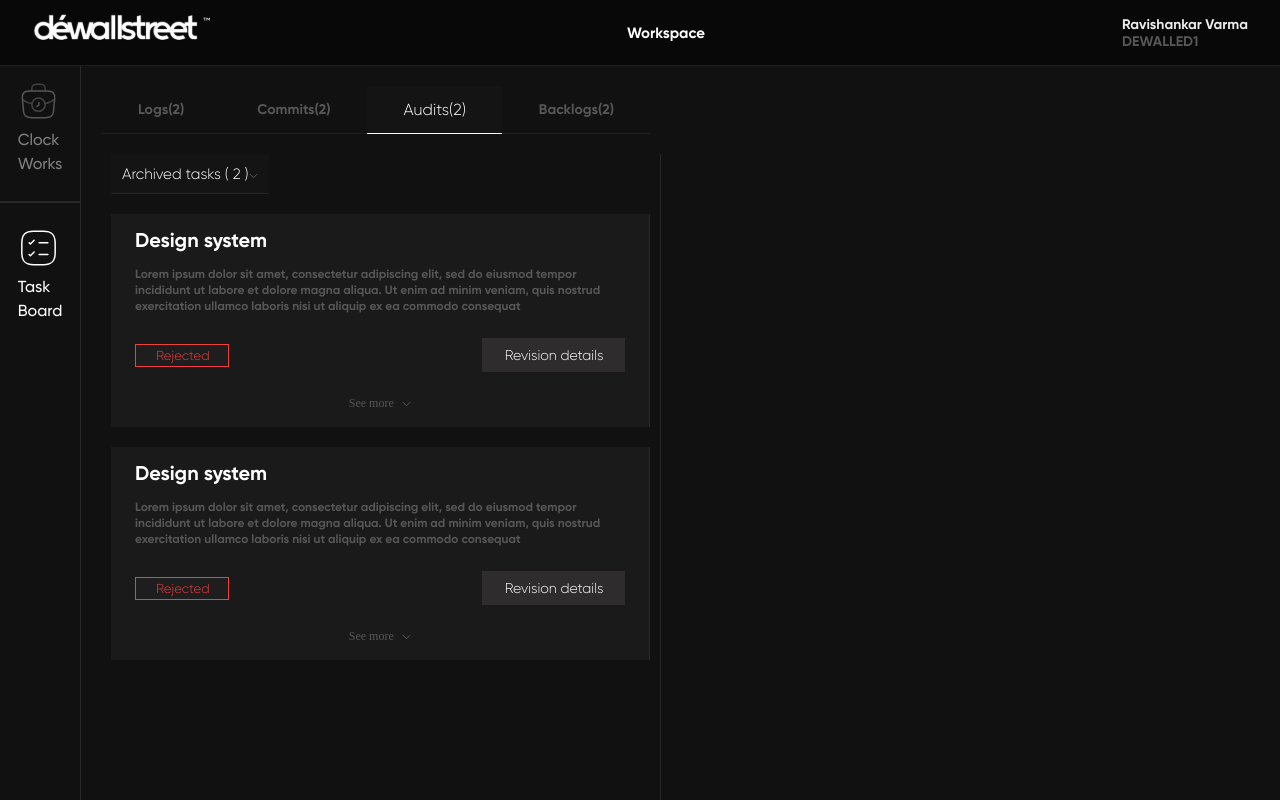
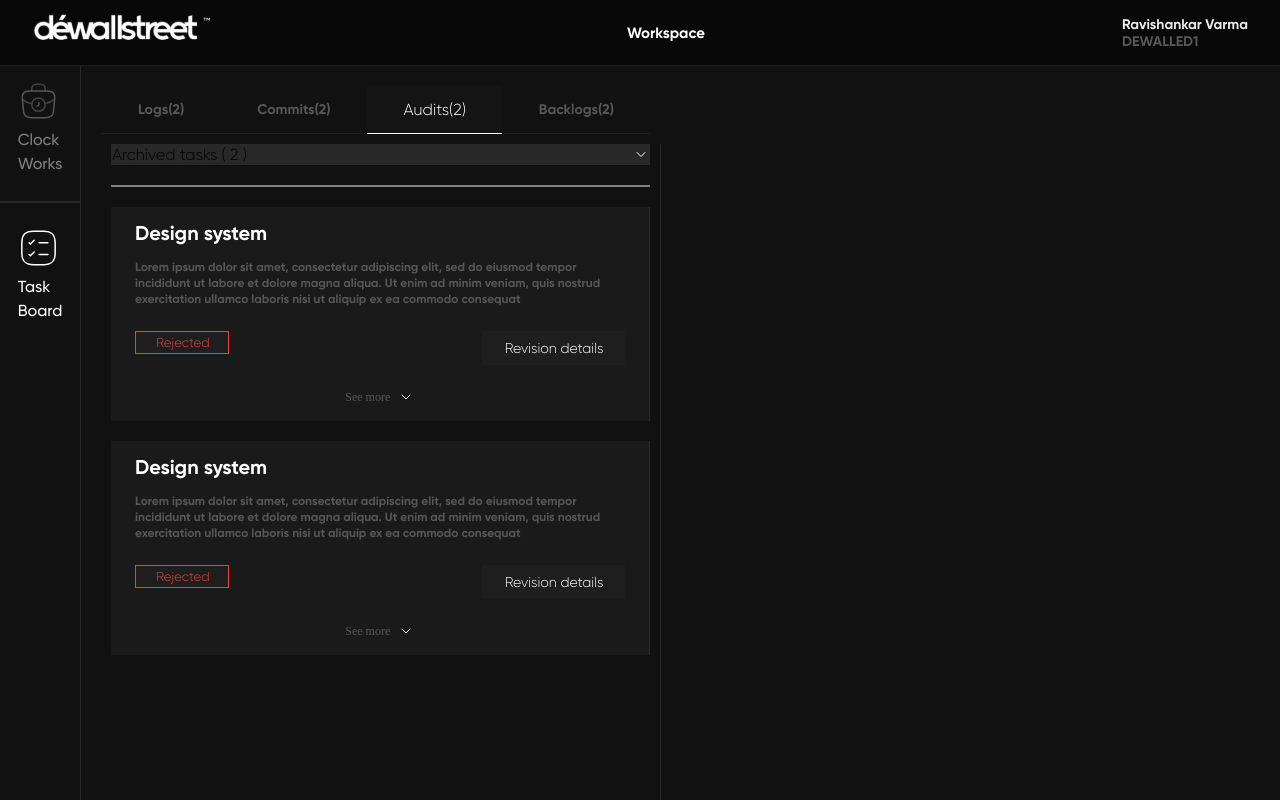
Before and after one commit to chieftain-defutura/Dewallstreet-Timesheet, a React (Vite) app: page /Taskpage/audit in a window 1280 px wide. Shown: the top 800 px of the page. Built offline with nearby package versions, Linux system fonts and the light colour scheme.

Commit message:
chore: pull main

```diff
--- a/src/components/Assigntasks/Timelinegraph/timelinegraph.css
+++ b/src/components/Assigntasks/Timelinegraph/timelinegraph.css
@@ -63,6 +63,7 @@
   display: flex;
   flex-direction: column;
   gap: 16px;
+  width: 100%;
 }
 .days {
   display: flex;
--- a/src/components/Assigntasks/Timelinegraph/timelinegraph.jsx
+++ b/src/components/Assigntasks/Timelinegraph/timelinegraph.jsx
@@ -42,9 +42,11 @@ const Timelinegraph = () => {
               <>
                 <div
                   onClick={() => setToggle("week")}
-                  style={
-                    ({ color: "white" }, { borderBottom: "1px solid #fff" })
-                  }
+                  style={{
+                    color: "white",
+                    borderBottom: "1px solid #fff",
+                    width: "100px",
+                  }}
                 >
                   Week
                 </div>
@@ -73,9 +75,11 @@ const Timelinegraph = () => {
               <>
                 <div
                   onClick={() => setToggle("month")}
-                  style={
-                    ({ color: "white" }, { borderBottom: "1px solid #fff" })
-                  }
+                  style={{
+                    color: "white",
+                    borderBottom: "1px solid #fff",
+                    width: "100px",
+                  }}
                 >
                   Months
                 </div>
@@ -105,9 +109,11 @@ const Timelinegraph = () => {
                 <div
                   className="year"
                   onClick={() => setToggle("year")}
-                  style={
-                    ({ color: "white" }, { borderBottom: "1px solid #fff" })
-                  }
+                  style={{
+                    color: "white",
+                    borderBottom: "1px solid #fff",
+                    width: "100px",
+                  }}
                 >
                   Year
                 </div>
--- a/src/components/Assigntasks/homepage.css
+++ b/src/components/Assigntasks/homepage.css
@@ -21,7 +21,7 @@
   gap: 30px;
   padding: 20px;
   border-right: 1px solid #282828;
-  height: 100vh;
+
 }
 @media (max-width: 1000px) {
   .homepage_main {
--- a/src/components/Revisiondetails/Revisiondetails.css
+++ b/src/components/Revisiondetails/Revisiondetails.css
@@ -0,0 +1,48 @@
+.design_system > h1 {
+  color: var(--canvas, #fff);
+  font-family: var(--font-bold);
+  font-size: 20px;
+}
+.revisiondetails_main {
+  color: var(--labler-tight, #575757);
+  font-family: var(--font-Medium);
+  font-size: 12px;
+}
+.revisiondetails_main h3 {
+  color: white;
+  font-size: 15px;
+}
+.information_link > a,
+.menu_information > a {
+  color: #575757;
+  text-decoration: underline;
+}
+.information_link,
+.file_information,
+.document_information {
+  display: flex;
+  gap: 5px;
+}
+.period_deadline,
+.week_day_hour {
+  display: flex;
+  /* gap: 10px; */
+  justify-content: space-between;
+}
+.periodic_time {
+  display: flex;
+  gap: 10px;
+}
+.day_two,
+.week_one,
+.hour_third {
+  color: var(--canvas, #575757);
+  font-size: 14px;
+  font-style: normal;
+  font-weight: 600;
+  line-height: normal;
+}
+.re_submit {
+  display: flex;
+  justify-content: flex-end;
+}
--- a/src/components/Revisiondetails/Revisiondetails.jsx
+++ b/src/components/Revisiondetails/Revisiondetails.jsx
@@ -1,12 +1,14 @@
 import React from "react";
 import linkicon from "../../assets/icons/link.svg";
 import documenticon from "../../assets/icons/document.svg";
+import timer from "../../assets/icons/timer.svg";
 import "./Revisiondetails.css";
+import Button from "../Button";
 const Revisiondetails = () => {
   return (
-    <div>
+    <div className="revisiondetails_main">
       <div className="design_system">
-        <h3>Design system</h3>
+        <h1>Design system</h1>
         <p>
           Lorem ipsum dolor sit amet, consectetur adipiscing elit, sed do
           eiusmod tempor incididunt ut labore et dolore magna aliqua. Ut enim ad
@@ -15,6 +17,7 @@ const Revisiondetails = () => {
         </p>
       </div>
       <div className="home_page">
+        <h3>1. Home page</h3>
         <p>
           Lorem ipsum dolor sit amet, consectetur adipiscing elit, sed do
           eiusmod tempor incididunt ut labore et dolore magna aliqua. Ut enim ad
@@ -38,7 +41,8 @@ const Revisiondetails = () => {
           <p>Lorem ipsum dolor sit amet, consectetur adipiscing elit.</p>
         </div>
       </div>
-      <div className="menu">
+      <div className="menu_information">
+        <h3>2. Menu</h3>
         <a href="#">
           https://drive.google.com/drive/u/0/folders/1P4q7gb09-L6GgMe5RJlEKDOoGnA66PyH
         </a>
@@ -59,7 +63,34 @@ const Revisiondetails = () => {
           <p>Lorem ipsum dolor sit amet, consectetur adipiscing elit.</p>
         </div>
       </div>
-      <div></div>
+      <div className="period_deadline">
+        <div className="deadline">
+          <h4>DEADLINE</h4>
+          <h3>06 June,2023.</h3>
+        </div>
+        <div className="week_day_hour">
+          <img src={timer} alt="icon" />
+          <div className="periodic_time">
+            <div className="week_one">
+              <h2>01</h2>
+              <p>weeks</p>
+            </div>
+            <div className="day_two">
+              <h2>02</h2>
+              <p>days</p>
+            </div>
+            <div className="hour_three">
+              <h2>03</h2>
+              <p>hours</p>
+            </div>
+          </div>
+        </div>
+      </div>
+      <div className="re_submit">
+        <Button variant="secondary" size="medium">
+          Resubmit
+        </Button>
+      </div>
     </div>
   );
 };
--- a/src/components/Taskboard/Audits/Audits.css
+++ b/src/components/Taskboard/Audits/Audits.css
@@ -1,10 +1,14 @@
 .header_archive {
   display: flex;
   flex-direction: column;
-  gap: 20px;
+  gap: 10px;
   font-family: Gilroy-Light;
   padding: 20px;
 }
+/* .archive_task {
+  display: flex;
+  justify-content: space-between;
+} */
 .audit_cards,
 .audit_main {
   display: flex;
@@ -12,14 +16,21 @@
   gap: 20px;
   /* background-color: #575757; */
 }
-
-.archive_task > button {
+.arch {
+  display: flex;
+  justify-content: space-between;
+}
+/* .audit_main > button {
   color: white;
   font-family: var(--font-Light);
   font-size: 15px;
   background-color: #141414;
-  border-bottom: 1px solid #242424;
   padding: 10px;
+  text-align: left;
+} */
+.archivetask_horizontalline {
+  border: 1px solid gray;
+  width: 100%;
 }
 .reject_button > Button {
   color: rgb(239, 63, 63);
@@ -45,5 +56,10 @@
 .reject_revision {
   display: flex;
   justify-content: space-between;
-  align-items: center;
 }
+.audit_main > button {
+  background-color: #282828;
+}
+.revision_button {
+  font-size: 14px;
+}
--- a/src/components/Taskboard/Audits/Audits.jsx
+++ b/src/components/Taskboard/Audits/Audits.jsx
@@ -1,28 +1,35 @@
 import React, { useState } from "react";
 import "./audits.css";
-import downarrow from "../../../assets/icons/seemorebutton.svg";
+import downarrow from "../../../assets/icons/archivedown.svg";
 import uparrow from "../../../assets/icons/chevron-up.svg";
 import TaskHeader from "../Taskheader";
 import { Auditlist } from "./Audit.JS";
 import Button from "../../Button";
 import Auditseemore from "../../Auditsseemore/Auditseemore";
 
-const AuditDesignsystem = () => {
+const AuditDesignsystem = ({ setRevisiondetails }) => {
+  console.log(setRevisiondetails);
   const RenderAuditdesign = Auditlist.map((Designtype, i) => {
-    return <Auditcontent key={i} data={Designtype} />;
+    return (
+      <Auditcontent
+        key={i}
+        data={Designtype}
+        setRevisiondetails={setRevisiondetails}
+      />
+    );
   });
   return (
     <React.Fragment>
       <div className="header_archive">
         <TaskHeader />
         <div className="audit_main">
-          <div className="archive_task">
-            <button>
-              Archived tasks ( 2 )
+          <button>
+            <div className="arch">
+              <h4> Archived tasks ( 2 )</h4>
               <img src={downarrow} alt="icon" />
-            </button>
-          </div>
-          {/* <div className="archivetask_horizontalline"></div> */}
+            </div>
+          </button>
+          <div className="archivetask_horizontalline"></div>
           <div className="audit_cards">{RenderAuditdesign}</div>
         </div>
       </div>
@@ -31,7 +38,7 @@ const AuditDesignsystem = () => {
 };
 export default AuditDesignsystem;
 
-const Auditcontent = ({ data }) => {
+const Auditcontent = ({ data, setRevisiondetails }) => {
   const [seemore, setSeemore] = useState(false);
   // const [archivetask, setArchivetask] = useState(false);
   console.log("data", data);
@@ -74,7 +81,10 @@ const Auditcontent = ({ data }) => {
                 Rejected
               </Button>
             </div>
-            <div className="logs_button">
+            <div
+              className="revision_button"
+              onClick={() => setRevisiondetails((m) => !m)}
+            >
               <Button variant="secondary" size="medium">
                 Revision details
               </Button>
--- a/src/components/Taskboard/Audits/index.jsx
+++ b/src/components/Taskboard/Audits/index.jsx
@@ -1,12 +1,15 @@
-import React from "react";
+import React, { useState } from "react";
 import Layout from "../../../components/Layout";
 import AuditDesignsystem from "./Audits";
+import Revisiondetails from "../../Revisiondetails/Revisiondetails";
 // import Revisiondetails from "../../Revisiondetails/Revisiondetails";
 const Auditboard = () => {
+  const [revisiondetails, setRevisiondetails] = useState(false);
   return (
     <Layout>
       <div style={{ display: "grid", gridTemplateColumns: "1fr 1fr" }}>
-        <AuditDesignsystem />
+        <AuditDesignsystem setRevisiondetails={setRevisiondetails} />
+        {revisiondetails && <Revisiondetails />}
       </div>
     </Layout>
   );
```
Also changed, not shown: src/components/Revisiondetails/Revisiondetails.js (deleted, +0 -18 lines), src/assets/icons/archivedown.svg (added), src/components/Revisiondetails/index.jsx (deleted).
